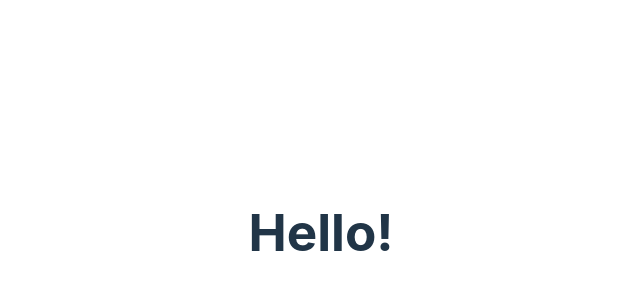
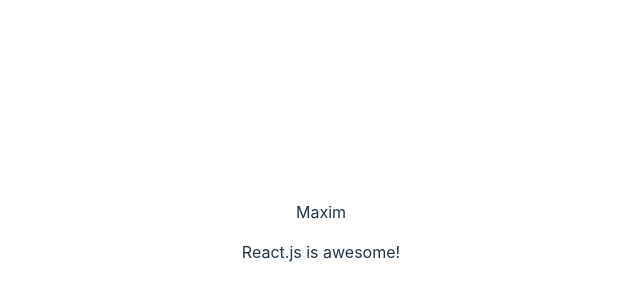
Before and after one commit to GenaPlem/react_crash_course, a React (Vite) app: page / in a window 1280 px wide. Shown: the part 168-468 px from the top of the page, without its empty margins (319-959 px from the left). Built offline with nearby package versions, Linux system fonts and the light colour scheme.

Commit message:
Add Post component in App.jsx

```diff
--- a/src/App.jsx
+++ b/src/App.jsx
@@ -1,10 +1,11 @@
 import './App.css'
+import Post from './components/Post';
 
 function App() {
 
   return (
-    <h1>Hello!</h1>
+    <Post />
   )
 }
 
-export default App
+export default App;
```
